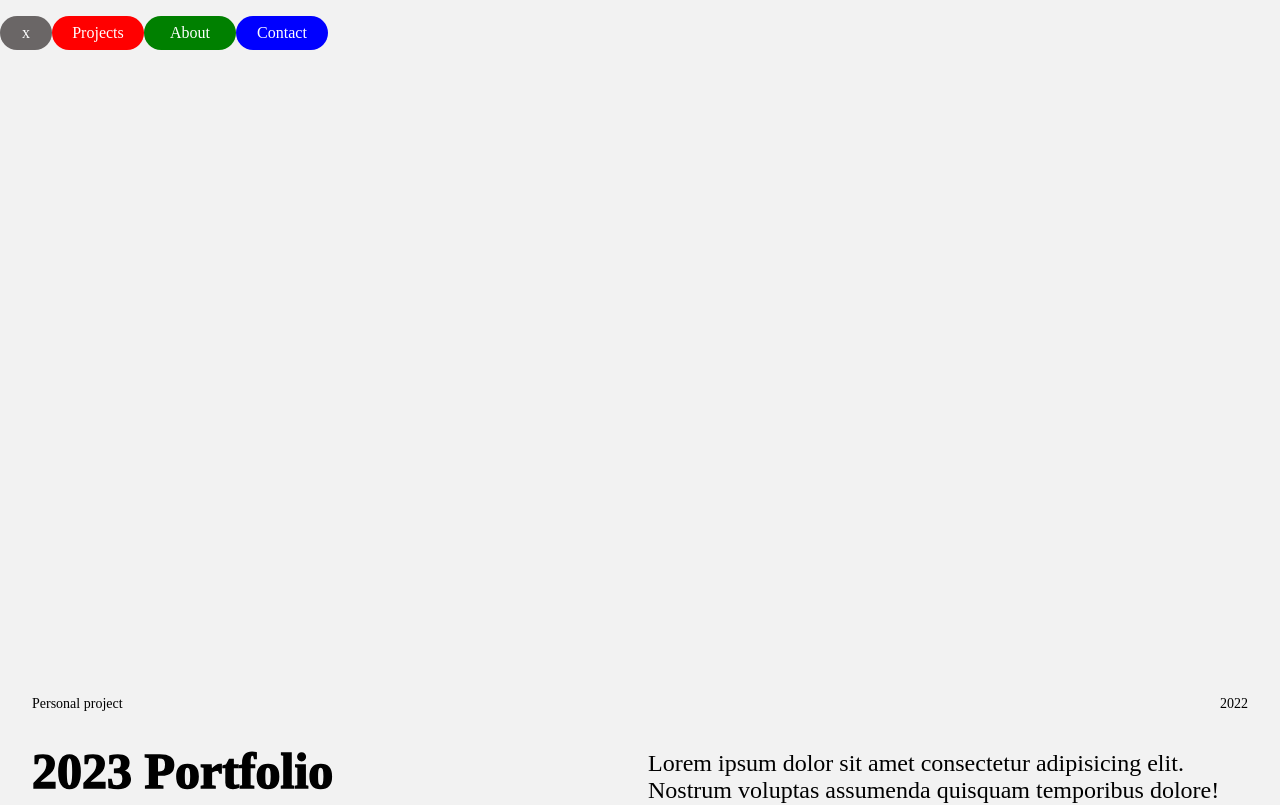
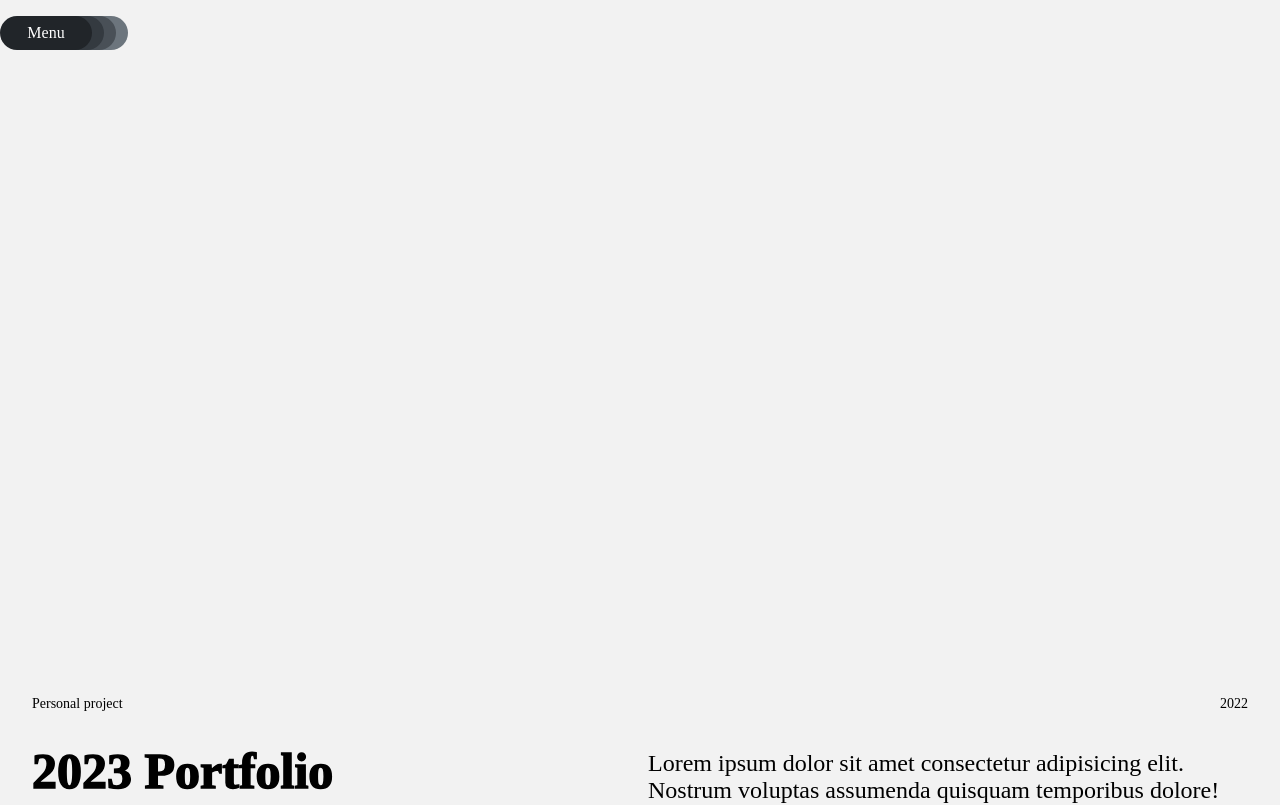
Before and after one commit to edodollon/Portfolio-23, a React (Vite) app: page /Clyde-Portfolio in a window 1280 px wide. Shown: the top 805 px of the page. Built offline with nearby package versions, Linux system fonts and the light colour scheme.

Commit message:
buttons color gradient

```diff
--- a/src/components/MainNav.jsx
+++ b/src/components/MainNav.jsx
@@ -3,7 +3,7 @@ import { Link } from "react-router-dom";
 import "../styles/mainNav.scss";
 
 export default function MainNav() {
-  const [isOpen, setIsOpen] = useState(false);
+  const [isOpen, setIsOpen] = useState(true);
 
   const handleClick = () => {
     setIsOpen((prev) => !prev);
--- a/src/styles/mainNav.scss
+++ b/src/styles/mainNav.scss
@@ -11,7 +11,6 @@
     }
 
     .nav-button {
-      background-color: #6a6666;
       border-radius: 100px;
       display: inline-block;
       text-align: center;
@@ -25,8 +24,9 @@
 // === MENU ANIMATIONS === //
 // main nav button
 .main-nav-open {
+  animation: opens 1s forwards;
+  background-color: #212529;
   width: 42px;
-  animation: opens 1s forwards;
   z-index: 104;
 }
 
@@ -41,6 +41,7 @@
 
 .main-nav-closed {
   animation: closes 1s forwards;
+  background-color: #212529;
   z-index: 104;
 }
 
@@ -55,7 +56,7 @@
 
 // first nav button
 .main-nav-first {
-  background-color: red !important;
+  background-color: #343a40;
   transform: translateX(-80px);
   z-index: 103;
 }
@@ -75,7 +76,7 @@
 
 // second nav button
 .main-nav-second {
-  background-color: green !important;
+  background-color: #495057;
   transform: translateX(-160px);
   z-index: 102;
 }
@@ -95,7 +96,7 @@
 
 // third nav button
 .main-nav-third {
-  background-color: blue !important;
+  background-color: #6c757d;
   transform: translateX(-240px);
   z-index: 101;
 }
```
